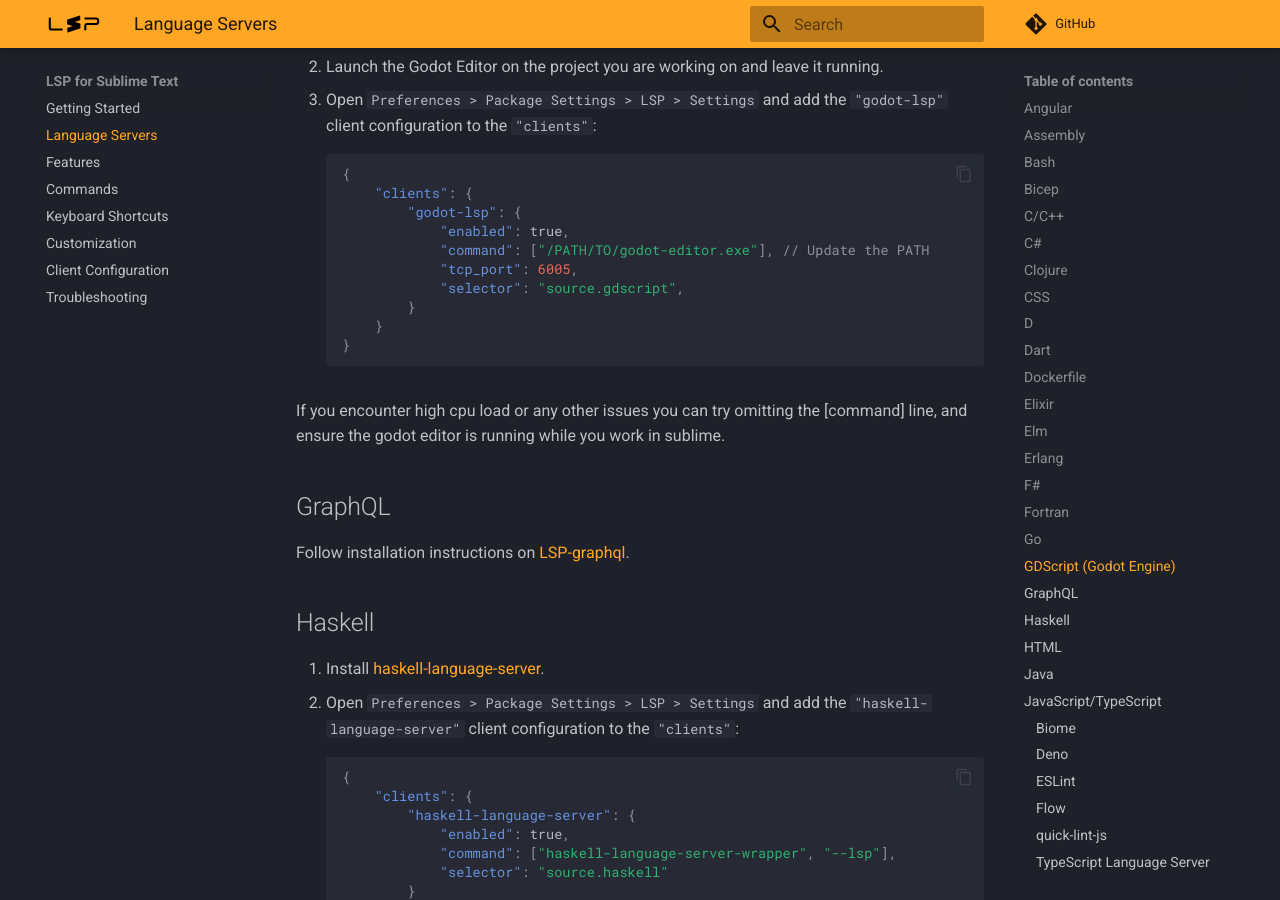
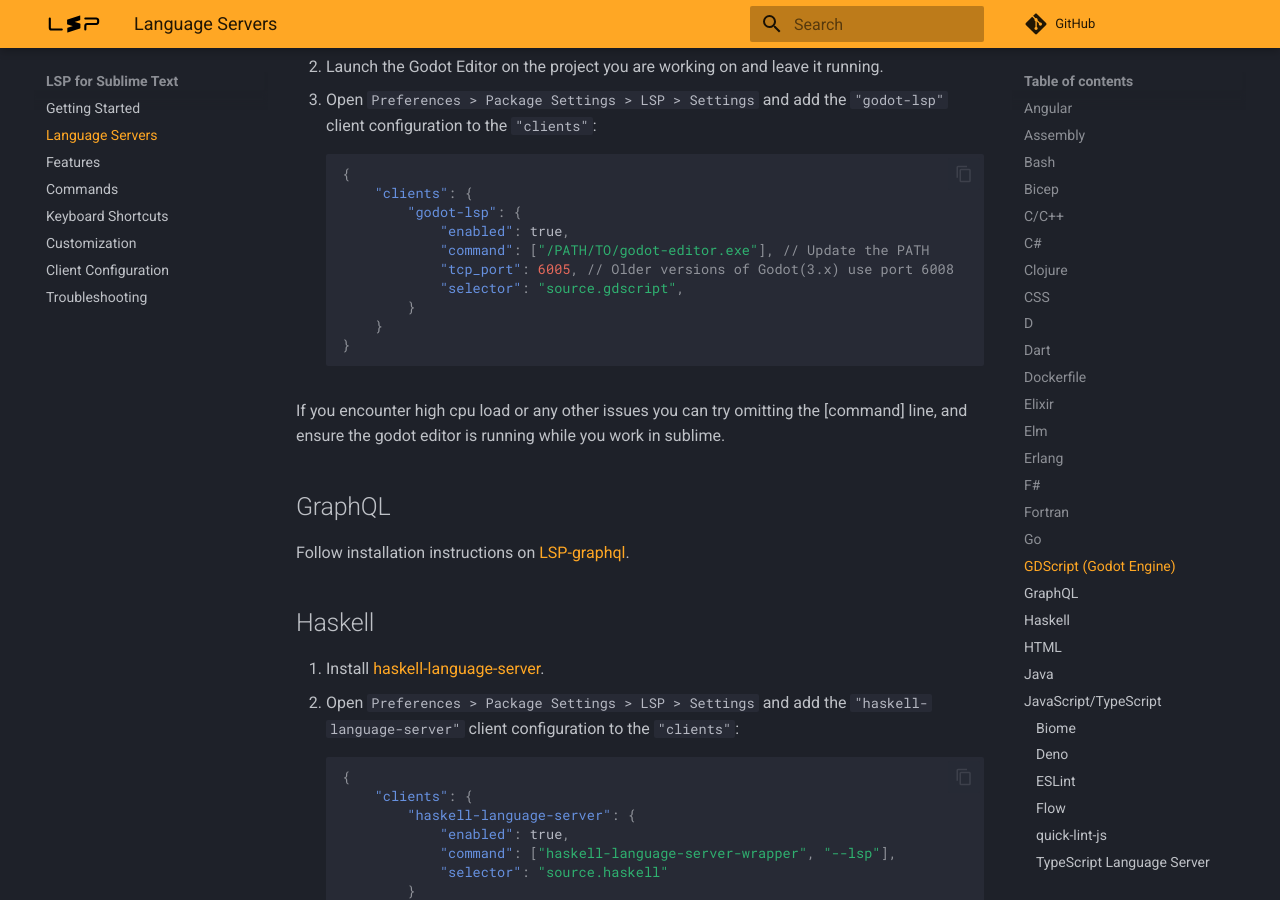
Before and after one commit to sublimelsp/LSP, an MkDocs documentation site: the page built from docs/src/language_servers.md, in a window 1280 px wide and 900 px high, scrolled down 5157 px. Built offline with MkDocs 1.6.1 and Material for MkDocs 9.7.7, drawn with Linux system fonts in a browser that asks for light colours; comment, search, counter and statistics services are not loaded.

Commit message:
add comment for older versions of Godot

```diff
--- a/docs/src/language_servers.md
+++ b/docs/src/language_servers.md
@@ -205,7 +205,7 @@
             "godot-lsp": {
                 "enabled": true,
                 "command": ["/PATH/TO/godot-editor.exe"], // Update the PATH
-                "tcp_port": 6005,
+                "tcp_port": 6005, // Older versions of Godot(3.x) use port 6008
                 "selector": "source.gdscript",
             }
         }
```
